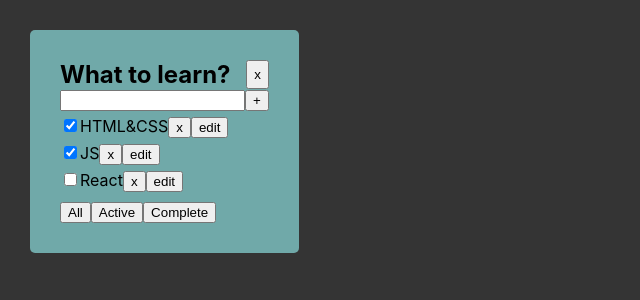
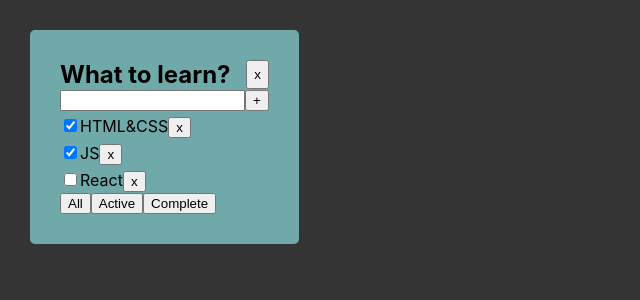
Before and after one commit to Parveeezy/TS_TODOLIST_INC, a React (Create React App) app: page / in a window 1280 px wide. Shown: the top 300 px of the page, without its empty margins (0-640 px from the left). Built offline with nearby package versions, Linux system fonts and the light colour scheme.

Commit message:
refactore code

```diff
--- a/src/App.tsx
+++ b/src/App.tsx
@@ -1,7 +1,7 @@
-import React, {useState} from 'react';
+import React, { useState } from 'react';
 import './App.css';
-import {TodoList} from "./components/TodoList/TodoList";
-import {v4} from "uuid";
+import { TodoList } from './components/TodoList/TodoList';
+import { v4 } from 'uuid';
 
 export type FilteredTasksTypes = 'all' | 'active' | 'complete';
 
@@ -10,47 +10,56 @@ function App() {
     const TaskTitle_1 = 'What to learn?';
 
     let [tasks, setTasks] = useState([
-        {id: v4(), title: 'HTML&CSS', isDone: true},
-        {id: v4(), title: 'JS', isDone: true},
-        {id: v4(), title: 'React', isDone: false},
+        { id: v4(), title: 'HTML&CSS', isDone: true },
+        { id: v4(), title: 'JS', isDone: true },
+        { id: v4(), title: 'React', isDone: false },
     ]);
 
     let [filteredTasks, setFilteredTasks] = useState<FilteredTasksTypes>('all');
     let tasksForTodoList = tasks;
 
-    const removeTaskHandler = (id: string) => {
-        const filteredTasks = tasks.filter(t => t.id !== id)
-        setTasks(filteredTasks)
+    const addTask = (value: string) => {
+        setTasks([
+            ...tasks, {
+                id: v4(),
+                title: value,
+                isDone: false,
+            }]);
+    };
+
+    const removeTask = (id: string) => {
+        const filteredTasks = tasks.filter(t => t.id !== id);
+        setTasks(filteredTasks);
     };
 
     if (filteredTasks === 'active') {
-        tasksForTodoList = tasks.filter(t => !t.isDone)
+        tasksForTodoList = tasks.filter(t => !t.isDone);
     }
     if (filteredTasks === 'complete') {
-        tasksForTodoList = tasks.filter(t => t.isDone)
+        tasksForTodoList = tasks.filter(t => t.isDone);
     }
 
     const changeFilter = (filter: FilteredTasksTypes) => {
-        setFilteredTasks(filter)
+        setFilteredTasks(filter);
     };
 
     const changeTaskStatus = (id: string) => {
-        setTasks(tasks.map(t => t.id === id ? {...t, isDone: !t.isDone} : t))
+        setTasks(tasks.map(t => t.id === id ? { ...t, isDone: !t.isDone } : t));
     };
 
     const changeTaskTitleValue = (id: string, newValue: string) => {
-        setTasks(tasks.map(t => t.id === id ? {...t, title: newValue} : t))
-    }
+        setTasks(tasks.map(t => t.id === id ? { ...t, title: newValue } : t));
+    };
 
     return (
         <div className="App">
             <TodoList
                 title={TaskTitle_1}
                 tasks={tasksForTodoList}
-                removeTaskHandler={removeTaskHandler}
+                addTask={addTask}
+                removeTask={removeTask}
                 changeFilter={changeFilter}
                 changeTaskStatus={changeTaskStatus}
-                setTasks={setTasks}
                 changeTaskTitleValue={changeTaskTitleValue}
             />
         </div>
--- a/src/components/EditableSpan/EditableSpan.tsx
+++ b/src/components/EditableSpan/EditableSpan.tsx
@@ -1,4 +1,4 @@
-import {ChangeEvent, useState} from "react";
+import { ChangeEvent, useState } from 'react';
 
 type EditableSpanPropsType = {
     title: string
@@ -6,25 +6,22 @@ type EditableSpanPropsType = {
 }
 
 export function EditableSpan(props: EditableSpanPropsType) {
-    const [editMode, setEditMode] = useState<boolean>(false)
-    const [title, setTitle] = useState<string>('')
+    const [editMode, setEditMode] = useState<boolean>(false);
+    const [title, setTitle] = useState<string>('');
 
     const activateEditMode = () => {
         setEditMode(true);
-        setTitle(props.title)
-    }
+        setTitle(props.title);
+    };
 
     const activateViewMode = () => {
         setEditMode(false);
-        props.onChange(title)
-    }
-
-    console.log(title)
+        props.onChange(title);
+    };
 
     const onChangeTitleValue = (e: ChangeEvent<HTMLInputElement>) => {
-        setTitle(e.currentTarget.value)
-    }
-
+        setTitle(e.currentTarget.value);
+    };
     return (
         editMode
             ? <input
@@ -34,5 +31,5 @@ export function EditableSpan(props: EditableSpanPropsType) {
                 autoFocus
             />
             : <span onDoubleClick={activateEditMode}>{props.title}</span>
-    )
+    );
 }
--- a/src/components/TodoList/TodoList.tsx
+++ b/src/components/TodoList/TodoList.tsx
@@ -1,9 +1,8 @@
-import React, {ChangeEvent, Dispatch, SetStateAction, useState} from 'react';
-import TodoListHeader from "../TodoListHeader/TodoListHeader";
-import Button from "../ui/Button/Button";
-import {FilteredTasksTypes} from "../../App";
-import {v4} from "uuid";
-import {EditableSpan} from "../EditableSpan/EditableSpan";
+import React, { ChangeEvent, useState } from 'react';
+import TodoListHeader from '../TodoListHeader/TodoListHeader';
+import Button from '../ui/Button/Button';
+import { FilteredTasksTypes } from '../../App';
+import { EditableSpan } from '../EditableSpan/EditableSpan';
 
 export type TasksPropsTypes = {
     id: string
@@ -14,8 +13,8 @@ export type TasksPropsTypes = {
 type TodoListPropsTypes = {
     title: string
     tasks: TasksPropsTypes[]
-    setTasks: Dispatch<SetStateAction<TasksPropsTypes[]>>
-    removeTaskHandler: (id: string) => void
+    addTask: (value: string) => void
+    removeTask: (id: string) => void
     changeFilter: (filter: FilteredTasksTypes) => void
     changeTaskStatus: (id: string) => void
     changeTaskTitleValue: (id: string, newValue: string) => void
@@ -26,8 +25,8 @@ export const TodoList = (props: TodoListPropsTypes) => {
     const {
         title,
         tasks,
-        setTasks,
-        removeTaskHandler,
+        addTask,
+        removeTask,
         changeFilter,
         changeTaskStatus,
         changeTaskTitleValue,
@@ -35,75 +34,73 @@ export const TodoList = (props: TodoListPropsTypes) => {
 
     const [value, setValue] = useState<string>('');
 
-    const onAddNewTask = (e: ChangeEvent<HTMLInputElement>) => {
-        setValue(e.target.value)
+    const addNewTask = (e: ChangeEvent<HTMLInputElement>) => {
+        setValue(e.target.value);
     };
 
-    const addTaskHandler = (value: string) => {
-        if (value) {
-            setTasks([
-                ...tasks, {
-                    id: v4(),
-                    title: value,
-                    isDone: false
-                }])
-            setValue('')
-        }
+    const addTaskHandler = () => {
+        addTask(value);
+        setValue('');
+    };
+
+    const changeFilterHandler = (filter: FilteredTasksTypes) => {
+        changeFilter(filter);
+    };
+
+    const removeTaskHandler = (id: string) => {
+        removeTask(id);
+    };
+
+    const changeTaskValueHandler = (id: string, newValue: string) => {
+        changeTaskTitleValue(id, newValue);
     };
 
     let tasksList = tasks.length === 0
         ? <span>No tasks...</span>
         : (
-            <ul style={{margin: 0, padding: 0}}>
+            <ul style={{ margin: 0, padding: 0 }}>
                 {tasks.map((task) => {
-
-                    const onChangeTaskValue = (id: string, newValue: string) => {
-                        changeTaskTitleValue(id, newValue)
-                    }
-
                     return (
-
                         <li key={task.id}>
-                            <input
+                            < input
                                 type="checkbox"
                                 checked={task.isDone}
                                 onChange={() => changeTaskStatus(task.id)}
                             />
                             <EditableSpan
                                 title={task.title}
-                                onChange={(val) => onChangeTaskValue(task.id, val)}
+                                onChange={(val) => changeTaskValueHandler(task.id, val)}
                             />
-                            <button onClick={() => removeTaskHandler(task.id)}>x</button>
-                            <button>edit</button>
+                            <Button title={'x'} onClick={() => removeTaskHandler(task.id)} />
                         </li>
-                    )
+                    );
                 })}
             </ul>
         );
 
     return (
         <div className={'todolist'}>
-            <TodoListHeader title={title}/>
+            <TodoListHeader title={title} />
             <div>
                 <input
                     value={value}
-                    onChange={(e) => onAddNewTask(e)}
+                    onChange={(e) => addNewTask(e)}
                 />
-                <button onClick={() => addTaskHandler(value)}>+</button>
+                <Button title={'+'} onClick={addTaskHandler} />
             </div>
             {tasksList}
             <div>
                 <Button
                     title={'All'}
-                    onClick={() => changeFilter('all')}
+                    onClick={() => changeFilterHandler('all')}
                 />
                 <Button
                     title={'Active'}
-                    onClick={() => changeFilter('active')}
+                    onClick={() => changeFilterHandler('active')}
                 />
                 <Button
                     title={'Complete'}
-                    onClick={() => changeFilter('complete')}
+                    onClick={() => changeFilterHandler('complete')}
                 />
             </div>
         </div>
--- a/src/components/TodoListHeader/TodoListHeader.tsx
+++ b/src/components/TodoListHeader/TodoListHeader.tsx
@@ -4,10 +4,10 @@ type TodoListHeaderPropsTypes = {
     title: string
 }
 
-const TodoListHeader = ({title}: TodoListHeaderPropsTypes) => {
+const TodoListHeader = ({ title }: TodoListHeaderPropsTypes) => {
     return (
-        <div style={{display: "flex", justifyContent: "space-between"}}>
-            <h2 style={{margin: 0}}>{title}</h2>
+        <div style={{ display: 'flex', justifyContent: 'space-between' }}>
+            <h2 style={{ margin: 0 }}>{title}</h2>
             <button>x</button>
         </div>
     );
--- a/src/components/ui/Button/Button.tsx
+++ b/src/components/ui/Button/Button.tsx
@@ -5,13 +5,13 @@ type ButtonPropsTypes = {
     onClick: () => void
 };
 
-const Button = ({title, onClick}: ButtonPropsTypes) => {
+const Button = ({ title, onClick }: ButtonPropsTypes) => {
 
     return (
-        <button onClick={onClick} style={{marginTop: 10}}>
+        <button onClick={onClick}>
             {title}
         </button>
-    )
+    );
 };
 
 export default Button;
--- a/src/index.tsx
+++ b/src/index.tsx
@@ -5,12 +5,12 @@ import App from './App';
 
 
 const root = ReactDOM.createRoot(
-  document.getElementById('root') as HTMLElement
+    document.getElementById('root') as HTMLElement,
 );
 root.render(
-  <React.StrictMode>
-    <App />
-  </React.StrictMode>
+    // <React.StrictMode>
+    <App />,
+    // </React.StrictMode>
 );
 
 // If you want to start measuring performance in your app, pass a function
```
Also changed, not shown: 1 other file (tests, documents, lock files or other folders).
